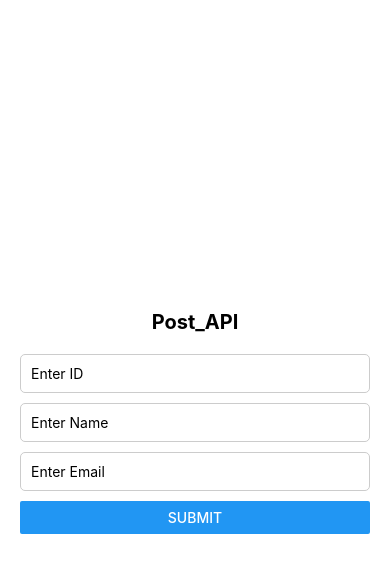
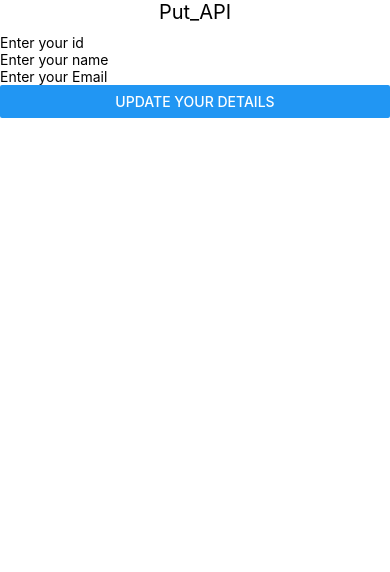
Before and after one commit to bhattk64/React-Native-Practice, a React Native app: screen / in a window 390 px wide. Shown: the top 572 px of the page. Built offline with nearby package versions, Linux system fonts and the light colour scheme.

Commit message:
using api method learned about updating existing data

```diff
--- a/App.jsx
+++ b/App.jsx
@@ -2,7 +2,8 @@ import React from 'react'
 // import {Text,View,Button}from 'react-native'
 // import First from './src/components/First'
 import {View} from 'react-native'
-import Post_API from './src/components/Post_API'
+import Put_API from './src/components/Put_API'
+// import Post_API from './src/components/Post_API'
 // import AlertExample from './src/components/AlertExample'
 // import GET_API from './src/components/GET_API'
 // import ModalDialougeBox from './src/components/ModalDialougeBox'
@@ -60,7 +61,8 @@ const App = () => {
      {/* <ModalDialougeBox/> */}
      {/* <AlertExample/> */}
      {/* <GET_API/> */}
-     <Post_API/>
+     {/* <Post_API/> */}
+     <Put_API/>
     </View>
 
 
--- a/json server/users.json
+++ b/json server/users.json
@@ -6,9 +6,9 @@
       "email": "nikhil@gmail.co"
     },
     {
-      "id": "2",
-      "name": "Jane",
-      "email": "jane@gmail.com"
+      "name": "hello",
+      "email": "hello@",
+      "id": "2"
     },
     {
       "id": "3",
--- /dev/null
+++ b/src/components/Put_API.jsx
@@ -0,0 +1,49 @@
+import { View, Text, TextInput, Button, Alert } from 'react-native'
+import React, { useState } from 'react'
+import axios from 'axios'
+
+const Put_API = () => {
+    const [formData, setFormData] = useState({ id: '', name: '', email: '' })
+
+    const handleInput = (field, value) => {
+        setFormData({ ...formData, [field]: value })
+    }
+
+    const handleUpdate = async () => {
+        try {
+            const response = await axios.put(`http://10.0.2.2:3000/users/${formData.id}`, {
+                name: formData.name,
+                email: formData.email
+            })
+            Alert.alert('Success!!')
+            console.log(response.data)
+            setFormData({ id: '', name: '', email: '' })
+        } catch (error) {
+            Alert.alert('Error!!')
+        }
+    }
+
+    return (
+        <View>
+            <Text style={{ textAlign: 'center', fontSize: 20, marginBottom: 10 }}>Put_API</Text>
+            <TextInput
+                placeholder='Enter your id'
+                value={formData.id}
+                onChangeText={(value) => handleInput('id', value)}
+            />
+            <TextInput
+                placeholder='Enter your name'
+                value={formData.name}
+                onChangeText={(value) => handleInput('name', value)}
+            />
+            <TextInput
+                placeholder='Enter your Email'
+                value={formData.email}
+                onChangeText={(value) => handleInput('email', value)}
+            />
+            <Button title='Update your Details' onPress={handleUpdate} />
+        </View>
+    )
+}
+
+export default Put_API
```
